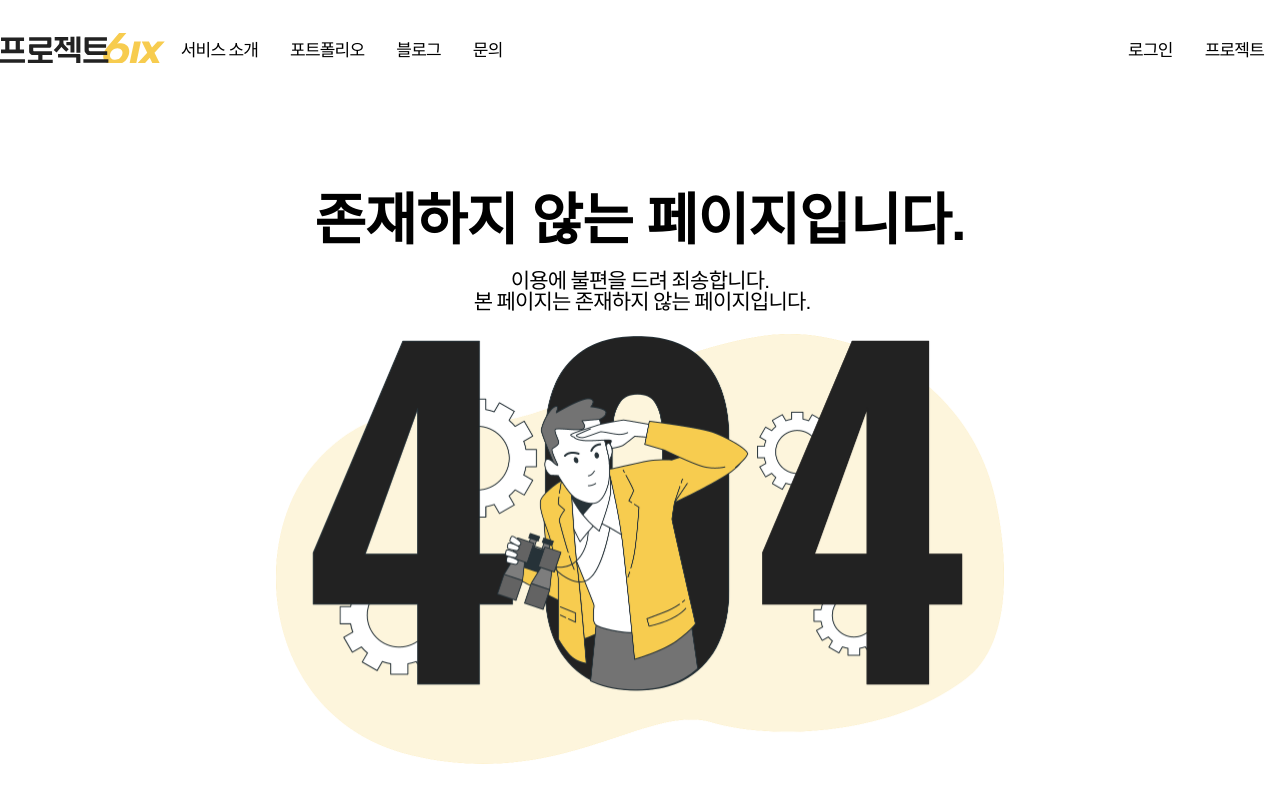
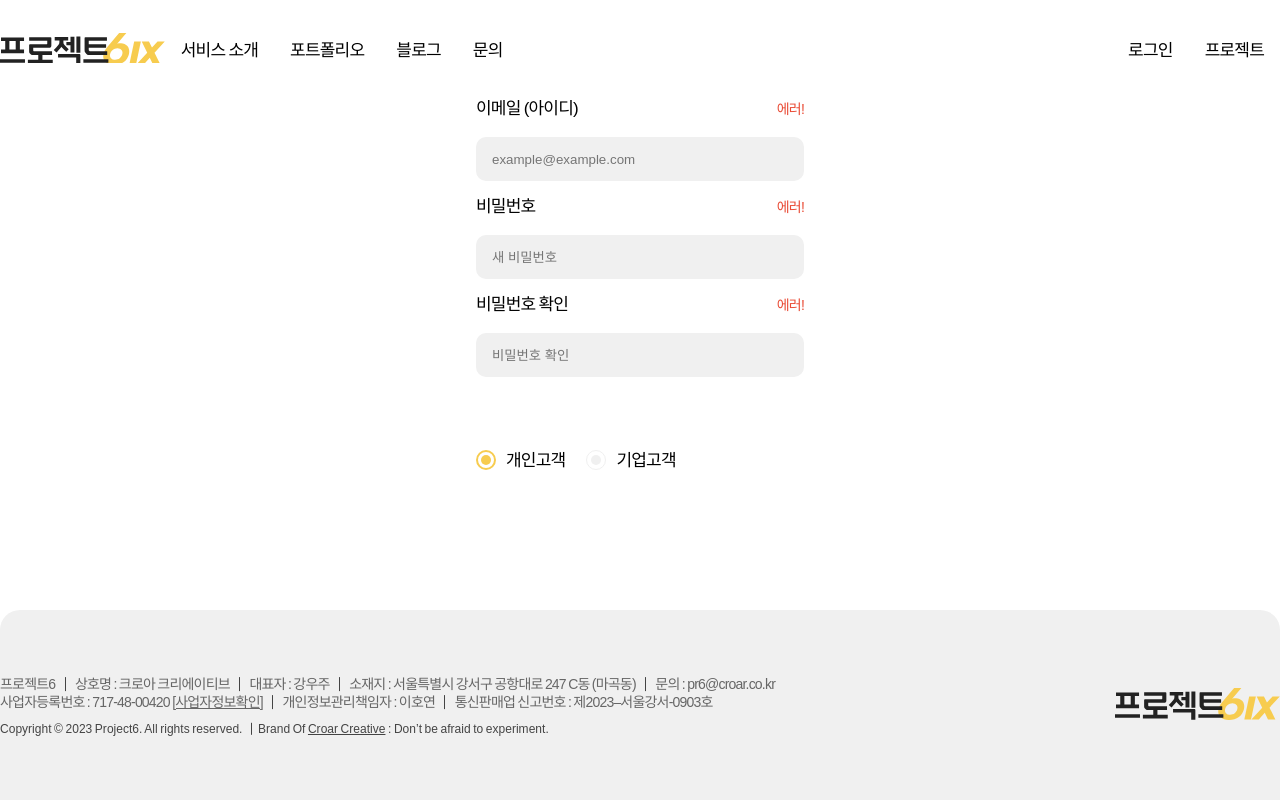
Before and after one commit to Croar-Creative/pr6-frontend, a React (Create React App) app: page /sign-up/inputs in a window 1280 px wide. Shown: the top 800 px of the page. Built offline with nearby package versions, Linux system fonts and the light colour scheme; no server answers; a web font is replaced by a local one.

Commit message:
feat: radio버튼 추가

```diff
--- a/src/pages/Router.tsx
+++ b/src/pages/Router.tsx
@@ -7,6 +7,7 @@ import Login from "./user/login/Login";
 import NotFound from "./error/NotFound";
 import UnderConstruction from "./error/UnderConstruction";
 import Agreements from "./user/sign-up/Agreements";
+import Inputs from "./user/sign-up/Inputs";
 
 // import { useRecoilValue } from "recoil";
 // import { loginState } from "recoil/LoginState";
@@ -26,6 +27,7 @@ function Router() {
 
             <Route path="sign-up">
                <Route path="agreements" element={<Agreements />} />
+               <Route path="inputs" element={<Inputs />} />
                <Route path="" element={<Navigate to="/sign-up/agreements" />} />
             </Route>
 
--- /dev/null
+++ b/src/pages/user/sign-up/Inputs.tsx
@@ -0,0 +1,168 @@
+import ContentWrap from "components/ContentWrap";
+import { useEffect, useState } from "react";
+import styled from "styled-components";
+
+const InnerContainer = styled.div`
+   width: 100%;
+   display: flex;
+   flex-direction: column;
+   align-items: center;
+   justify-content: flex-start;
+`;
+
+const InputWrap = styled.div`
+   display: flex;
+   flex-direction: column;
+   align-items: flex-start;
+   justify-content: center;
+   max-width: 328px;
+   width: 100%;
+   margin-bottom: 17px;
+`;
+
+const InputLabel = styled.label`
+   width: 100%;
+   display: flex;
+   align-items: center;
+   justify-content: space-between;
+   margin-bottom: 20px;
+`;
+
+const InputLabelText = styled.span`
+   ${({ theme }) => theme.font.body3}
+`;
+
+const ErrorText = styled.span`
+   ${({ theme }) => theme.font.detail1}
+   color: ${({ theme }) => theme.color.red01};
+`;
+
+const StyledInput = styled.input.attrs({ required: true })`
+   width: 100%;
+   height: 44px;
+   border-radius: 10px;
+   border: none;
+   background-color: ${({ theme }) => theme.color.gray03};
+   padding: 0 16px;
+   :focus {
+      outline: 2px solid ${({ theme }) => theme.color.yellow01};
+   }
+`;
+
+const EmailInput = styled(StyledInput).attrs({ type: "email" })``;
+
+const PasswordInput = styled(StyledInput).attrs({ type: "password" })``;
+
+const RadioWrap = styled.div`
+   margin-top: 56px;
+   display: flex;
+   max-width: 328px;
+   width: 100%;
+   display: flex;
+   align-items: center;
+   justify-content: flex-start;
+   gap: 21px;
+`;
+
+const RadioLabel = styled.label`
+   ${({ theme }) => theme.font.body3}
+   display: flex;
+   align-items: center;
+   justify-content: flex-start;
+   cursor: pointer;
+`;
+
+const CustomRadio = styled.span`
+   display: block;
+   position: relative;
+   width: 20px;
+   height: 20px;
+   border-radius: 50%;
+   border: 1px solid ${({ theme }) => theme.color.gray03};
+   margin-right: 10px;
+
+   span {
+      display: block;
+      position: absolute;
+      top: 50%;
+      left: 50%;
+      transform: translate(-50%, -50%);
+      width: 10px;
+      height: 10px;
+      border-radius: 50%;
+      background-color: ${({ theme }) => theme.color.gray03};
+   }
+`;
+
+const StyledRadio = styled.input.attrs({ type: "radio" })`
+   display: none;
+   :checked + ${CustomRadio} {
+      transform: scale(1);
+      content: "";
+      border-radius: 50%;
+      background-color: ${({ theme }) => theme.color.white01};
+      border: 2px solid ${({ theme }) => theme.color.yellow01};
+      span {
+         background-color: ${({ theme }) => theme.color.yellow01};
+      }
+   }
+`;
+
+type UserType = "INDIVIDUAL" | "COMPANY";
+
+function Inputs() {
+   const [userType, setUserType] = useState<UserType>("INDIVIDUAL");
+
+   return (
+      <ContentWrap>
+         <InnerContainer>
+            <InputWrap>
+               <InputLabel>
+                  <InputLabelText>이메일 (아이디)</InputLabelText>
+                  <ErrorText>에러!</ErrorText>
+               </InputLabel>
+               <EmailInput placeholder="example@example.com" />
+            </InputWrap>
+            <InputWrap>
+               <InputLabel>
+                  <InputLabelText>비밀번호</InputLabelText>
+                  <ErrorText>에러!</ErrorText>
+               </InputLabel>
+               <PasswordInput placeholder="새 비밀번호" />
+            </InputWrap>
+            <InputWrap>
+               <InputLabel>
+                  <InputLabelText>비밀번호 확인</InputLabelText>
+                  <ErrorText>에러!</ErrorText>
+               </InputLabel>
+               <PasswordInput placeholder="비밀번호 확인" />
+            </InputWrap>
+            <RadioWrap>
+               {Array.from({ length: 2 }).map((_, index) => {
+                  return (
+                     <RadioLabel key={index}>
+                        <StyledRadio
+                           name="userType"
+                           value={index === 0 ? "INDIVIDUAL" : "COMPANY"}
+                           checked={
+                              userType ===
+                              (index === 0 ? "INDIVIDUAL" : "COMPANY")
+                           }
+                           onChange={(e) =>
+                              setUserType(e.target.value as UserType)
+                           }
+                        />
+                        <CustomRadio>
+                           <span />
+                        </CustomRadio>
+                        {index === 0 ? "개인고객" : "기업고객"}
+                     </RadioLabel>
+                  );
+               })}
+            </RadioWrap>
+         </InnerContainer>
+      </ContentWrap>
+   );
+}
+
+export default Inputs;
```
